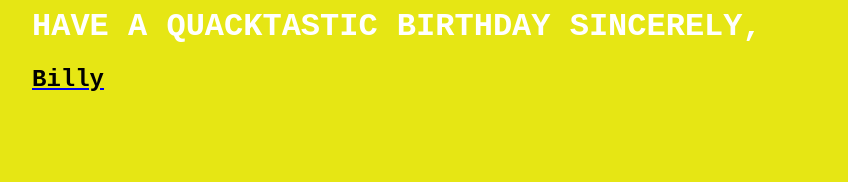
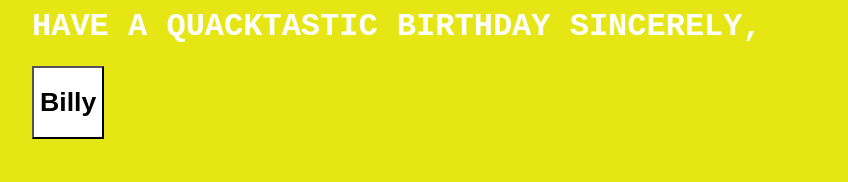
Before and after one commit to RyanRampage24/Happy-Birthday-David, a plain HTML site: page inside.html in a window 1280 px wide. Shown: the top 182 px of the page, without its empty margins (96-944 px from the left). Drawn offline with Linux system fonts and the light colour scheme.

Commit message:
Update inside.html

```diff
--- a/inside.html
+++ b/inside.html
@@ -8,7 +8,7 @@
              font-family: Courier New;
 
          button{
-             background-color: rgb(20,20,20)
+             background-color: rgb(255,255,255)
                 }
              h1{
                  color: white;
@@ -28,12 +28,13 @@
  <h1> HAVE A QUACKTASTIC BIRTHDAY SINCERELY, </h1>
 <a href="index.html">
         <h2 style="font-family: Courier New">
-             Billy
+            <button type="button" onclick="document.location='index.html'"> <h1 style="color: black"> Billy</h1> </button>
         </h2>
     </a>
         <br>   <br>   <br>   <br>
 
 <iframe width="560" height="315" src="https://www.youtube.com/embed/xWYjIiv283U?si=enVObP8NUGyPXPrG" title="YouTube video player" frameborder="0" allow="accelerometer; autoplay; clipboard-write; encrypted-media; gyroscope; picture-in-picture; web-share" referrerpolicy="strict-origin-when-cross-origin" allowfullscreen></iframe>
+
 
 <br>   <br>   <br>   <br>   <br>   <br>   <br>   <br>   <br>   <br>   <br>   <br>   <br>   <br>
         (click "Billy" to go back)
```
